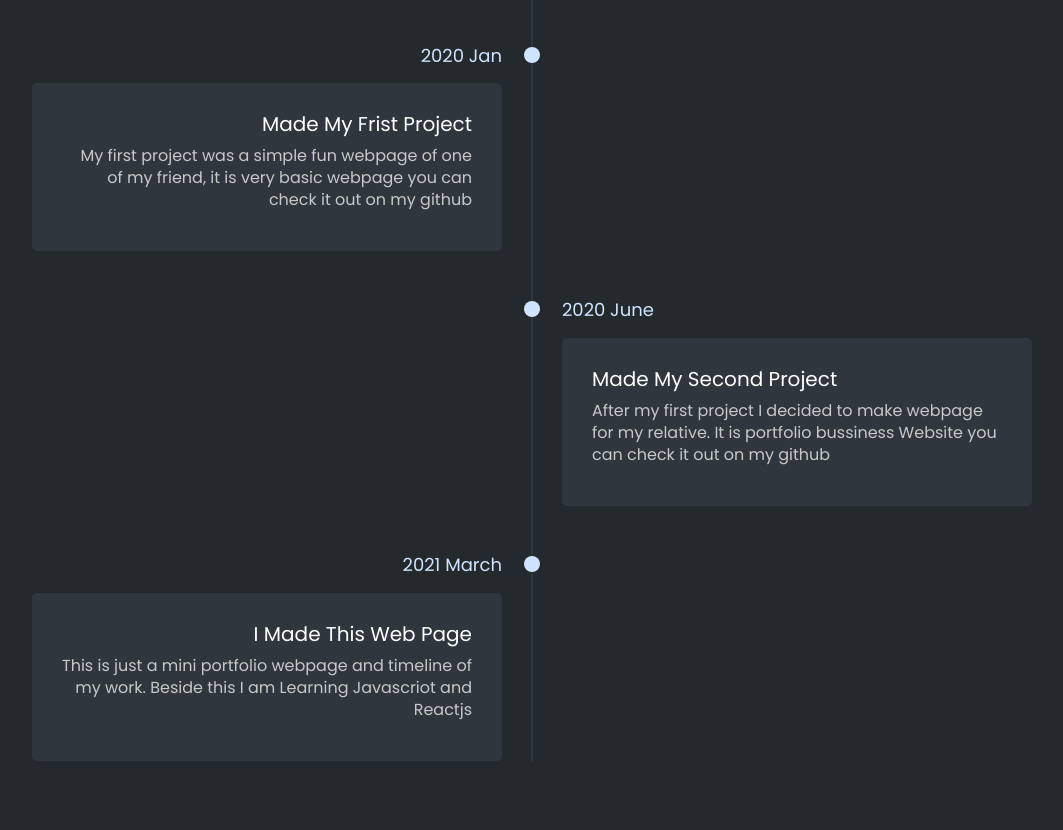
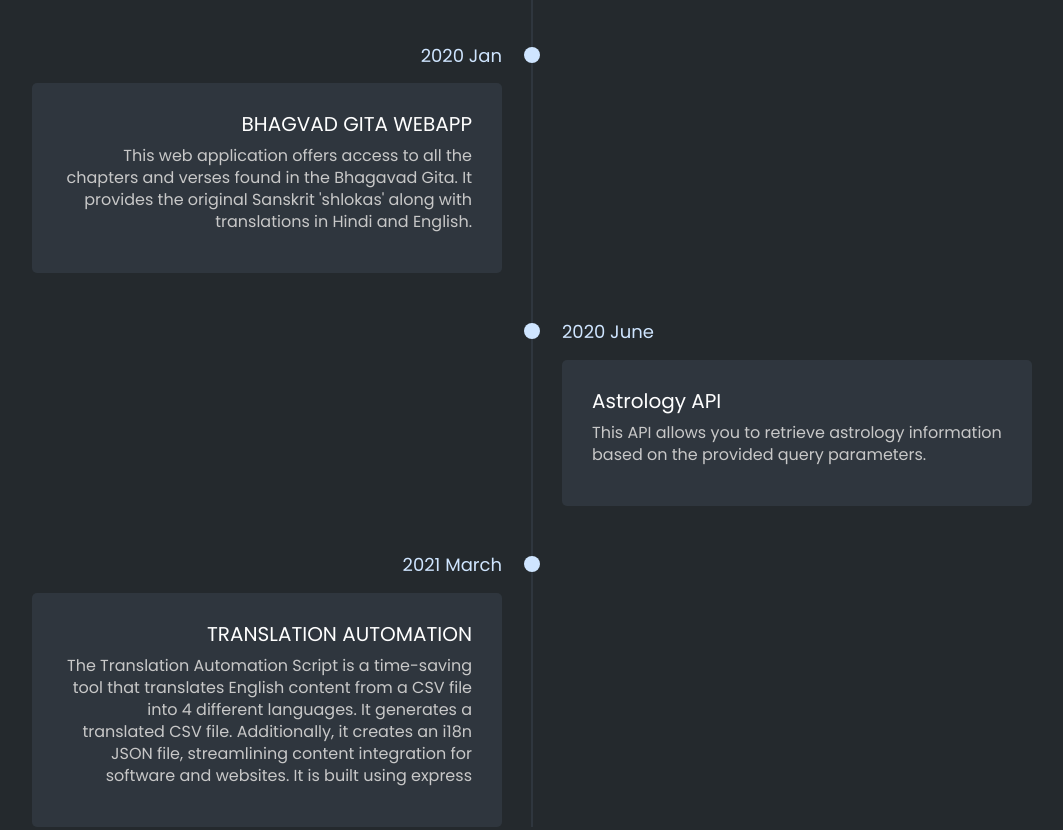
Before and after one commit to viruop/viru.github.io, a plain HTML site: page index.html in a window 1280 px wide. Shown: the part 2426-3256 px from the top of the page, without its empty margins (108-1171 px from the left). Drawn offline with nearby package versions, Linux system fonts and the light colour scheme.

Commit message:
deploy: timeline update

```diff
--- a/index.html
+++ b/index.html
@@ -171,24 +171,24 @@
 			<div class="timeline-dot"></div>
 			<div class="timeline-date">2020 Jan</div>
 			<div class="timeline-content" data-aos="fade-up-right">
-				<h3>Made My Frist Project</h3>
-				<p>My first project was a simple fun webpage of one of my friend, it is very basic webpage you can check it out on my github   </p>
+				<h3>BHAGVAD GITA WEBAPP</h3>
+				<p>This web application offers access to all the chapters and verses found in the Bhagavad Gita. It provides the original Sanskrit 'shlokas' along with translations in Hindi and English.  </p>
 			</div>
 		</div>
 		<div class="timeline-item">
 			<div class="timeline-dot"></div>
 			<div class="timeline-date">2020 June</div>
 			<div class="timeline-content" data-aos="fade-up-left">
-				<h3>Made My Second Project</h3>
-				<p>After my first project I decided to make webpage for my relative. It is portfolio bussiness Website you can check it out on my github </p>
+				<h3>Astrology API</h3>
+				<p>This API allows you to retrieve astrology information based on the provided query parameters.</p>
 			</div>
 		</div>
 		<div class="timeline-item">
 			<div class="timeline-dot"></div>
 			<div class="timeline-date">2021 March</div>
 			<div class="timeline-content" data-aos="fade-up-right">
-				<h3>I made this web page</h3>
-				<p>This is just a mini portfolio webpage and timeline of my work. Beside this I am Learning Javascriot and Reactjs</p>
+				<h3>TRANSLATION AUTOMATION</h3>
+				<p>The Translation Automation Script is a time-saving tool that translates English content from a CSV file into 4 different languages. It generates a translated CSV file. Additionally, it creates an i18n JSON file, streamlining content integration for software and websites. It is built using express </p>
 			</div>
 		</div>
 
```
